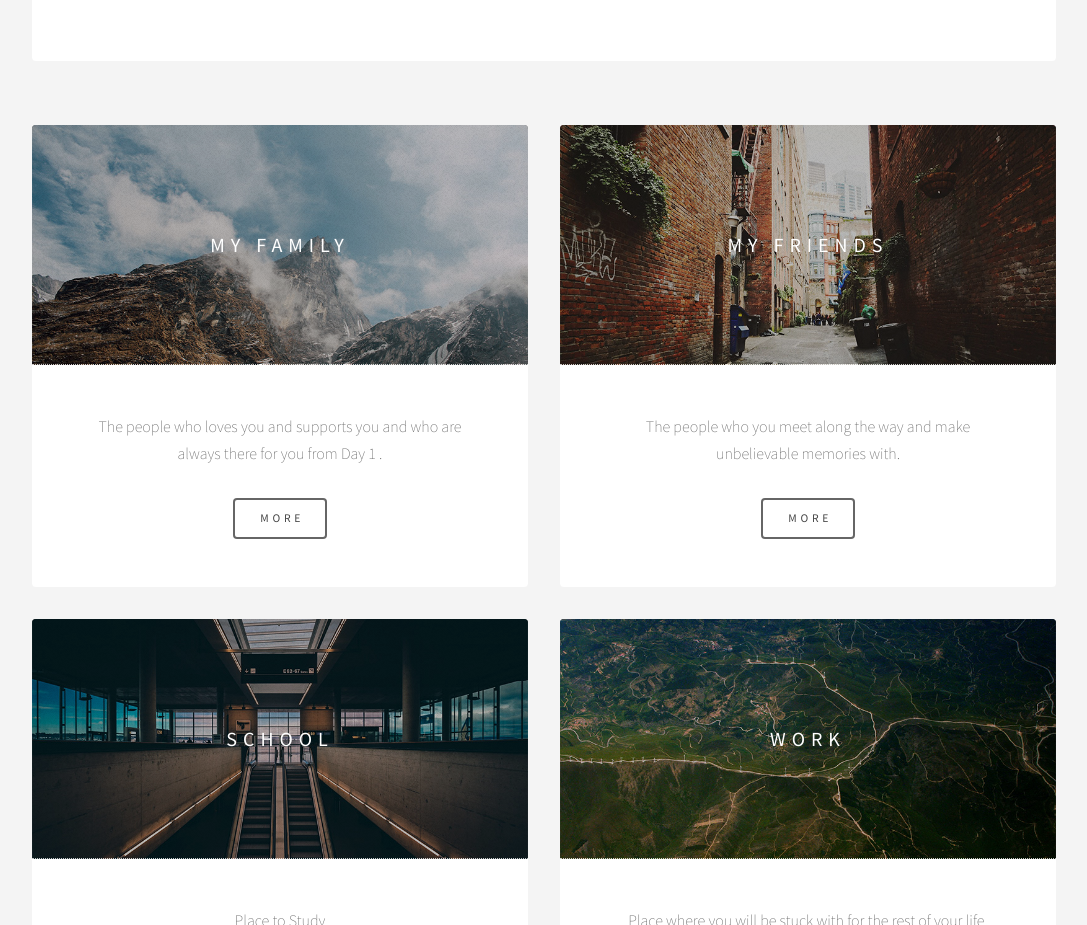
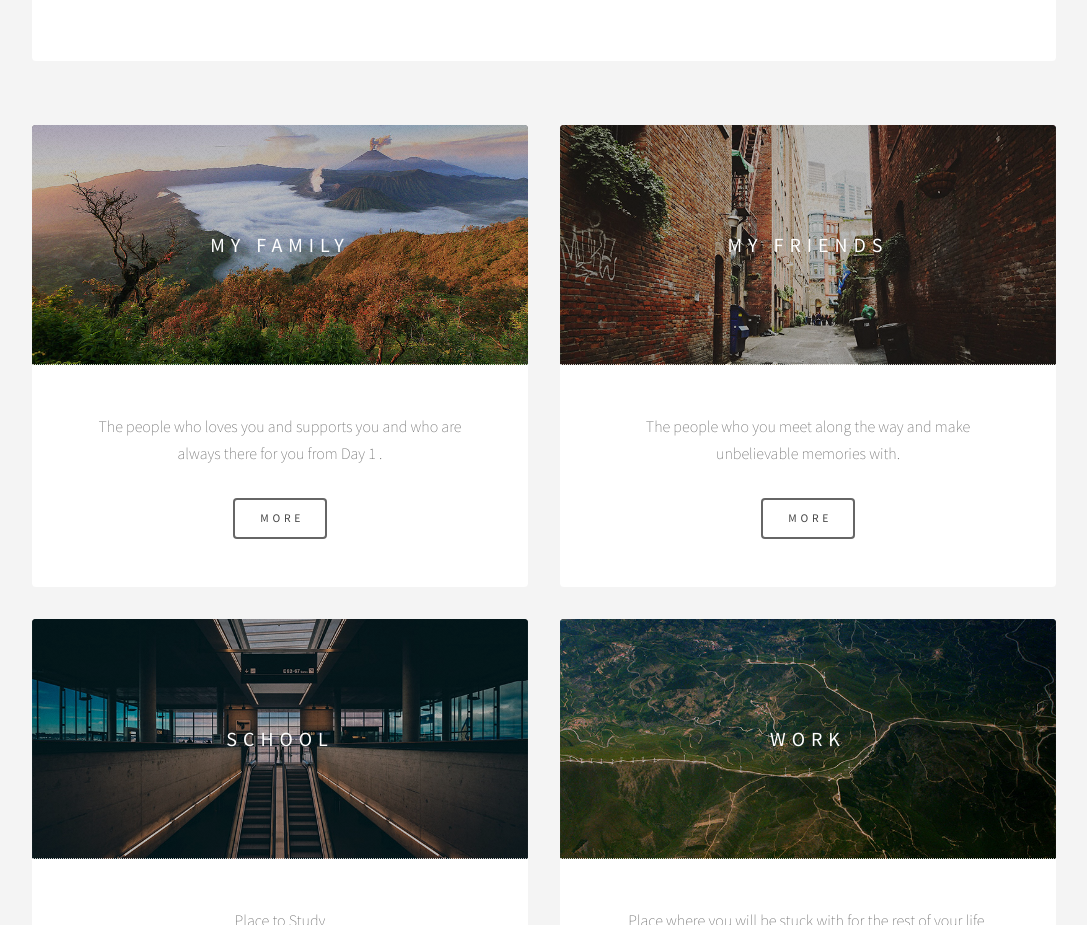
Before and after one commit to masmak1-1561313/masmak1-1561313.github.io, a plain HTML site: page myFunSite.html in a window 1280 px wide. Shown: the part 1031-1956 px from the top of the page, without its empty margins (96-1183 px from the left). Drawn offline with Linux system fonts and the light colour scheme.

Commit message:
Picture Indonesia

```diff
--- a/myFunSite.html
+++ b/myFunSite.html
@@ -38,7 +38,7 @@
 					<section class="main items">
 						<article class="item">
 							<header>
-								<a href="#"><img src="images/pic01.jpg" alt="" /></a>
+								<a href="#"><img src="Indonesia.jpg" alt="" /></a>
 								<h3>MY FAMILY</h3>
 							</header>
 							<p>The people who loves you and supports you and who are always there for you from Day 1 .</p>
```
Also changed, not shown: Indonesia.jpg (added).
